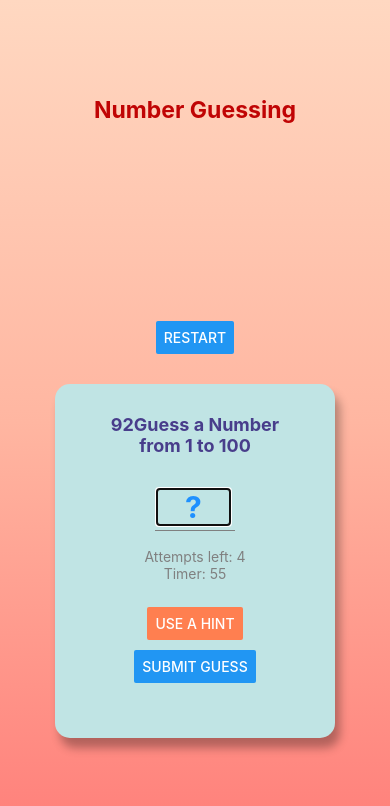
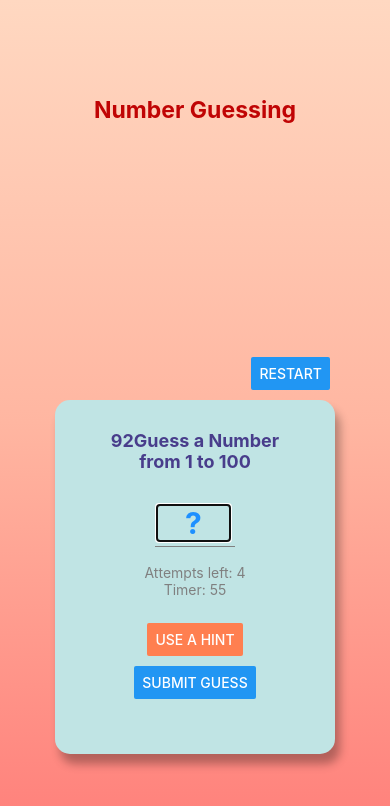
Before and after one commit to sthh-hub/mobile-a1-guessingGame, a React Native app: screen / in a window 390 px wide. Shown: the top 806 px of the page. Built offline with nearby package versions, Linux system fonts and the light colour scheme.

Commit message:
styling adjust

```diff
--- a/screens/Confirm.js
+++ b/screens/Confirm.js
@@ -15,7 +15,7 @@ export default function Confirm({ isModalVisible, name, email, goBackHandler, co
 
 
     return (
-        <Modal animationType="slide" visible={isModalVisible} transparent={true}>
+        <Modal animationType="fade" visible={isModalVisible} transparent={true}>
             <View style={styles.modalBackground}>
                 <View style={styles.modalContainer}>
                     <View style={styles.contentContainer}>
--- a/screens/Game.js
+++ b/screens/Game.js
@@ -200,14 +200,14 @@ const styles = StyleSheet.create({
         ...commonStyles.container,
     },
     restartButtonStyle: {
-        flexDirection: 'row',
-        justifyContent: 'flex-end',
-        marginTop: 60,
-        margin: 10,
+        alignSelf: 'flex-end',
+        marginTop: '30%',
+        marginRight: 25,
     },
     gamePanelContainer: {
         ...commonStyles.card,
         width: 280,
+        marginTop: 10,
     },
     topContainer: {
         flexDirection: 'column',
```
